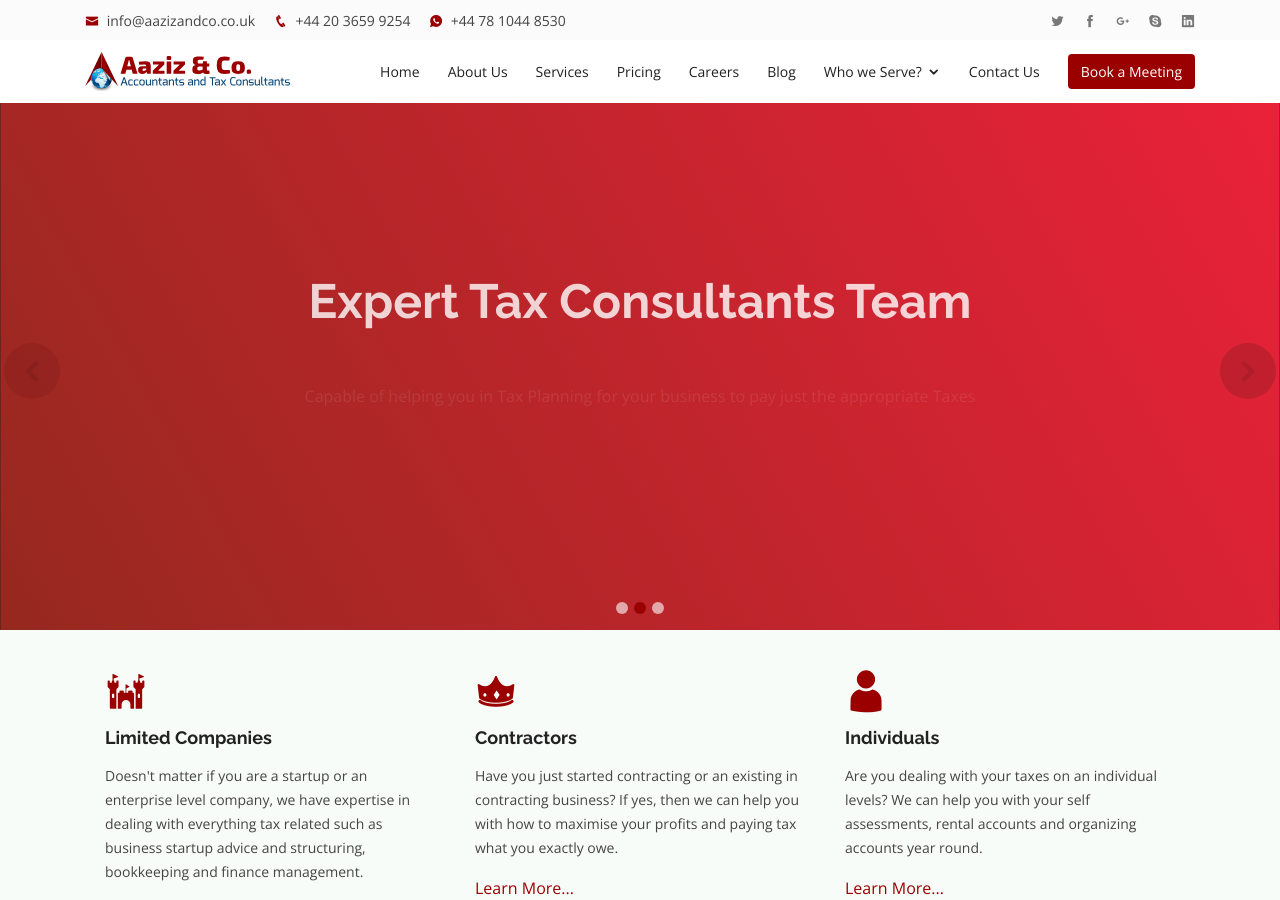
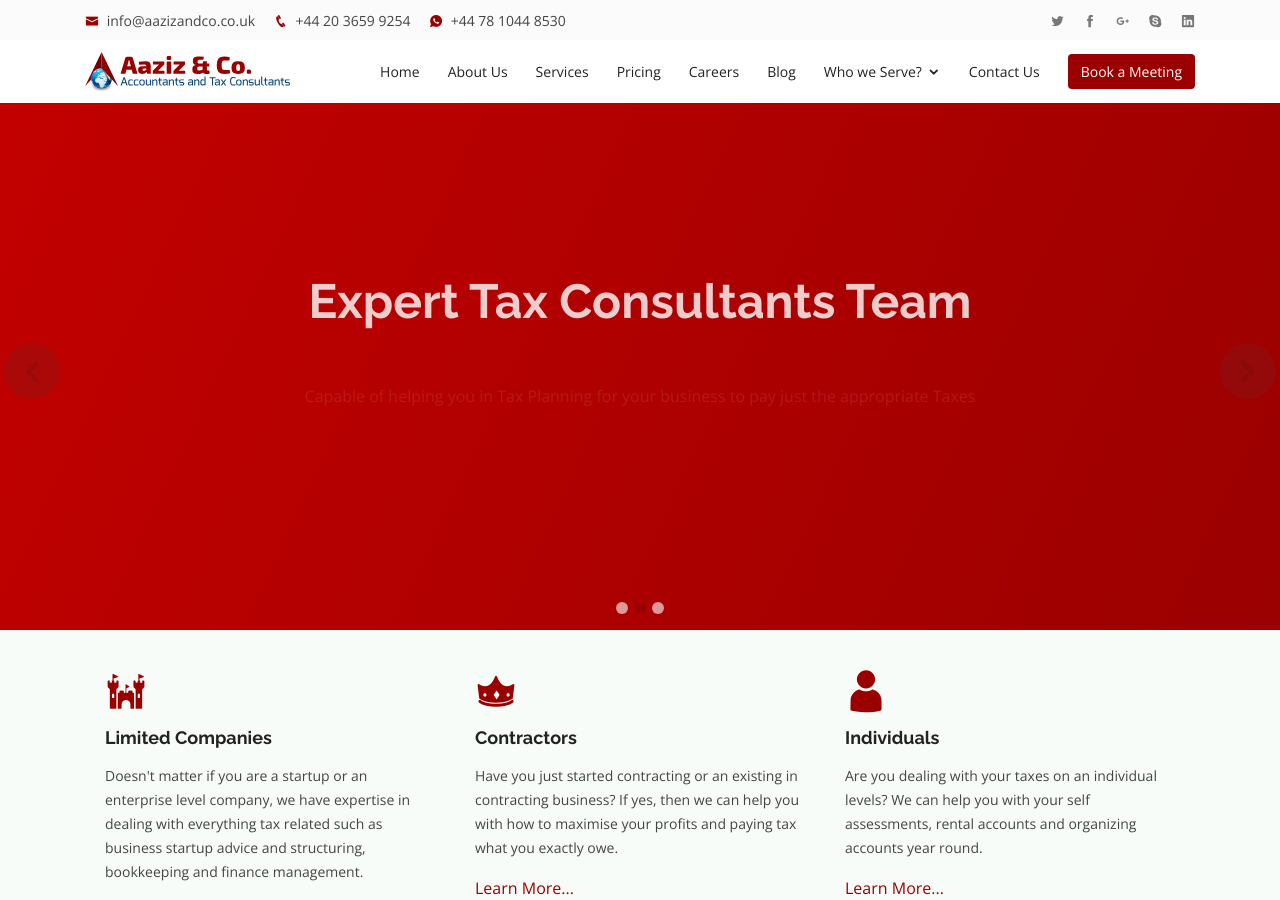
Before and after one commit to xhifi/aaziz-site, a Jekyll site: the page built from index.html, in a window 1280 px wide and 900 px high. Built offline with Jekyll 4.4.1, drawn with Linux system fonts in a browser that asks for light colours; comment, search, counter and statistics services are not loaded.

Commit message:
QOL life changes to slick-cta in css and gradient on carousel instead of images

```diff
--- a/_includes/carousel.html
+++ b/_includes/carousel.html
@@ -7,7 +7,7 @@
       <div class="carousel-inner" role="listbox">
 
         <!-- Slide 1 -->
-        <div class="carousel-item active" style="background-image: url({{site.baseurl}}assets/dev/img/slide/1.svg)">
+        <div class="carousel-item active" >
           <div class="carousel-container">
             <div class="container">
               <h2 class="animate__animated animate__fadeInDown">Welcome to <span>AAziz & Co. Accountants</span></h2>
@@ -18,7 +18,7 @@
         </div>
 
         <!-- Slide 2 -->
-        <div class="carousel-item" style="background-image: url({{site.baseurl}}assets/dev/img/slide/2.svg)">
+        <div class="carousel-item" >
           <div class="carousel-container">
             <div class="container">
               <h2 class="animate__animated animate__fadeInDown">Expert Tax Consultants Team</h2>
@@ -29,7 +29,7 @@
         </div>
 
         <!-- Slide 3 -->
-        <div class="carousel-item" style="background-image: url({{site.baseurl}}assets/dev/img/slide/3.svg)">
+        <div class="carousel-item" >
           <div class="carousel-container">
             <div class="container">
               <h2 class="animate__animated animate__fadeInDown">Celebrating 13 Years of Service</h2>
--- a/assets/dev/css/afterlife.css
+++ b/assets/dev/css/afterlife.css
@@ -68,6 +68,7 @@
 .slick-cta{
     list-style-type: none;
     color: white;
+    padding-left: 0;
 }
 .slick-cta-norm{
     list-style-type: none;
@@ -214,3 +215,19 @@ height: 100%;
 .mobile-nav-toggle{
     top: 10px;
 }
+.carousel-item:nth-child(1){
+    background: rgb(255,0,0);
+    background: linear-gradient(235deg, rgba(196,0,0,1) 0%, rgba(155,0,0,1) 100%);
+}
+.carousel-item:nth-child(2){
+    background: rgb(255,0,0);
+    background: linear-gradient(115deg, rgba(196,0,0,1) 0%, rgba(155,0,0,1) 100%);
+}
+.carousel-item:nth-child(3){
+    background: rgb(255,0,0);
+    background: linear-gradient(45deg, rgba(196,0,0,1) 0%, rgba(155,0,0,1) 100%);
+}
+.carousel-item:nth-child(4){
+    background: rgb(255,0,0);
+    background: linear-gradient(325deg, rgba(196,0,0,1) 0%, rgba(155,0,0,1) 100%);
+}
```
Also changed, not shown: Gemfile.lock, 4 other files.
